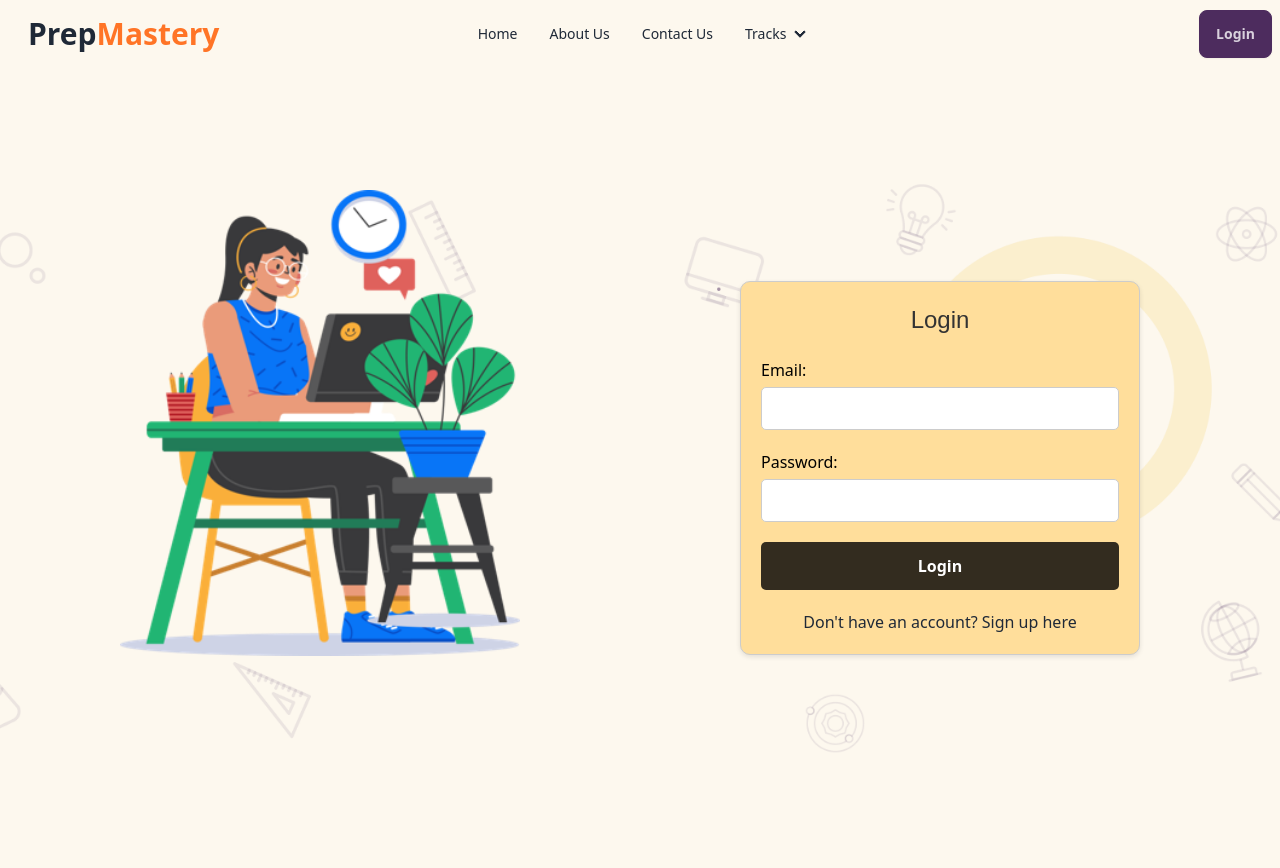
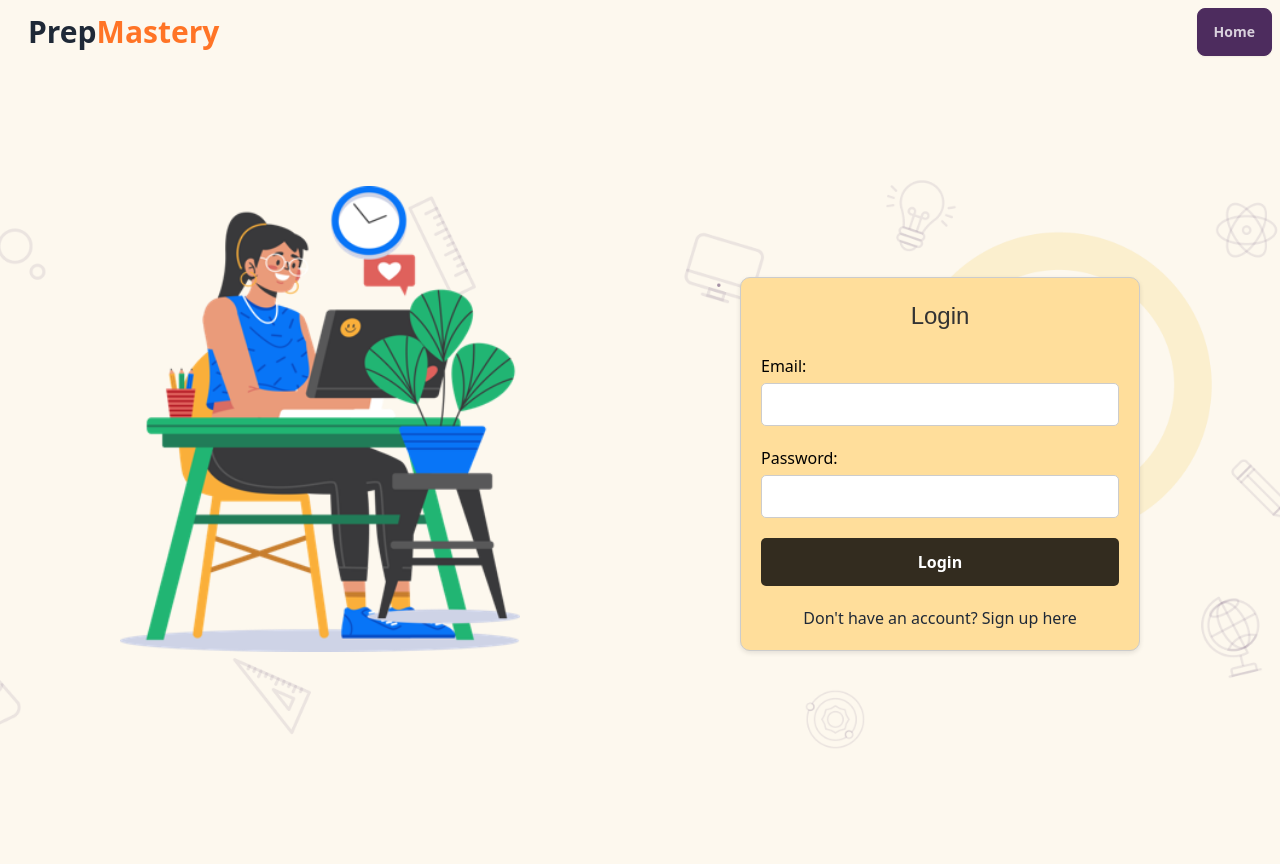
Before and after one commit to Scar2603/Mini_Project, a React (Vite) app in the folder PrepMastery/: page /login in a window 1280 px wide. Built offline with nearby package versions, Linux system fonts and the light colour scheme.

Commit message:
Navbar fixed

```diff
--- a/PrepMastery/src/components/Nav.jsx
+++ b/PrepMastery/src/components/Nav.jsx
@@ -1,40 +1,43 @@
-import React from 'react'
+import React, { useState }  from 'react';
+import { useEffect } from 'react';
 import { Link } from 'react-router-dom';
 import LoginButton from './Login';
 import LogoutButton from './Logout';
 import AnchorLink from "react-anchor-link-smooth-scroll";
-import {useSelector} from 'react-redux';
+import { useSelector } from 'react-redux';
+import { useNavigate } from 'react-router-dom';
 
 function Nav() {
+  const navigate = useNavigate();
 
-// Inside your component
-const isAuthenticated = useSelector(state => state.auth.isAuthenticated);
+  const [onHomepage,setonHomepage] = useState(true);
+
+  const isAuthenticated = useSelector(state => state.auth.isAuthenticated);
+
+
+  useEffect(() => {
+    if (location.pathname !== '/') {
+      setonHomepage(false);
+    }
+  }, [location, navigate]);
+
+
+  // Function to handle navigation to homepage
+  const handleHomeButtonClick = () => {
+    navigate('/');
+  };
 
   return (
     <div className="navbar bg-yello">
-      <div className="navbar-start">
-        <div className="dropdown">
-          <div tabIndex={0} role="button" className="btn btn-ghost lg:hidden">
-            <svg xmlns="http://www.w3.org/2000/svg" className="h-5 w-5" fill="none" viewBox="0 0 24 24" stroke="currentColor"><path strokeLinecap="round" strokeLinejoin="round" strokeWidth="2" d="M4 6h16M4 12h8m-8 6h16" /></svg>
-          </div>
-          <ul tabIndex={0} className="menu menu-sm dropdown-content mt-3 z-[1] p-2 shadow bg-base-100 rounded-box w-52">
-            <li><AnchorLink href='#home'>Home</AnchorLink></li>
-            <li>
-              <a>Tracks</a>
-              <ul className="p-2">
-                <li><a href='TCS'>TCS</a></li>
-                <li><a href='HSBC'>HSBC</a></li>
-                <li><a href='Accenture'>Accenture</a></li>
-              </ul>
-            </li>
-            <li><AnchorLink href='#about'>About Us</AnchorLink></li>
-          </ul>
-        </div>
-        <div className="px-5 text-3xl" >
+      {onHomepage ? (
+        <>
+        <div className="navbar-start">
+        <div className="px-5 text-3xl">
           <span className=" font-bold">Prep</span>
           <span className="text-secondary font-semibold">Mastery</span>
         </div>
       </div>
+
       <div className="navbar-center hidden lg:flex">
         <ul className="menu menu-horizontal px-1">
           <li><AnchorLink href='#home'>Home</AnchorLink></li>
@@ -52,13 +55,29 @@ const isAuthenticated = useSelector(state => state.auth.isAuthenticated);
           </li>
         </ul>
       </div>
+</>
+
+      ) : (
+      <div className="navbar-start">
+      <div className="px-5 text-3xl">
+        <span className=" font-bold">Prep</span>
+        <span className="text-secondary font-semibold">Mastery</span>
+      </div>
+    </div>)
+    }
+
       <div className="navbar-end">
-      <Link to='/login'>
-        {isAuthenticated ? <LogoutButton/> : <LoginButton/>}
-      </Link>
+        {
+          !onHomepage ? (
+            <button className="btn btn-primary ml-96 " onClick={handleHomeButtonClick}>Home</button>
+          ) : (
+          <Link to='/login'>
+          {isAuthenticated ? <LogoutButton /> : <LoginButton />}
+          </Link>)
+        }
+      </div>
     </div>
-    </div>
-  )
+  );
 }
 
-export default Nav
+export default Nav;
```
Also changed, not shown: 1 other file (tests, documents, lock files or other folders).
